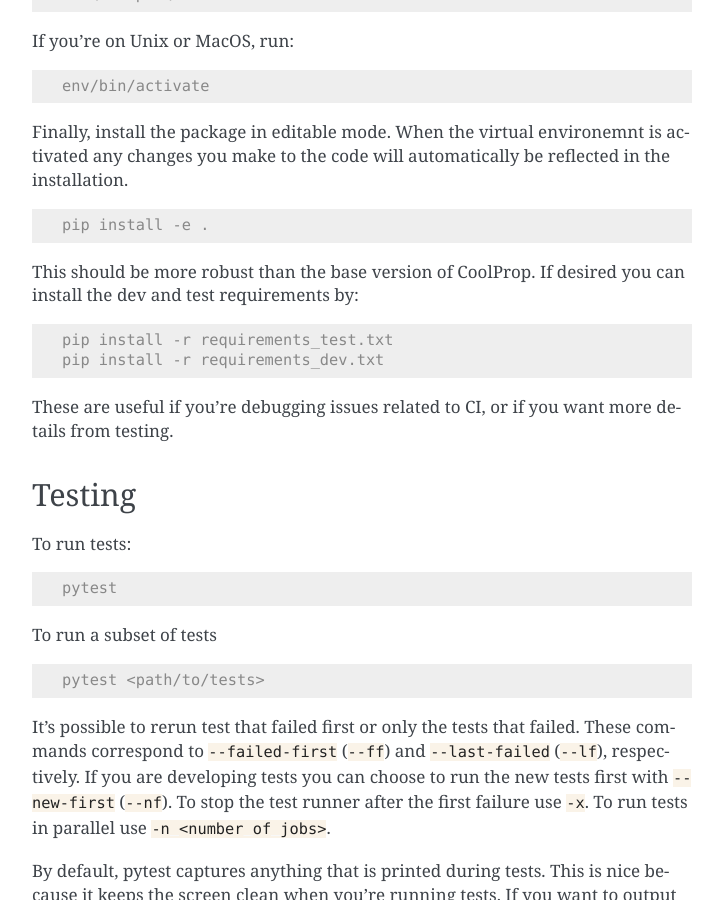
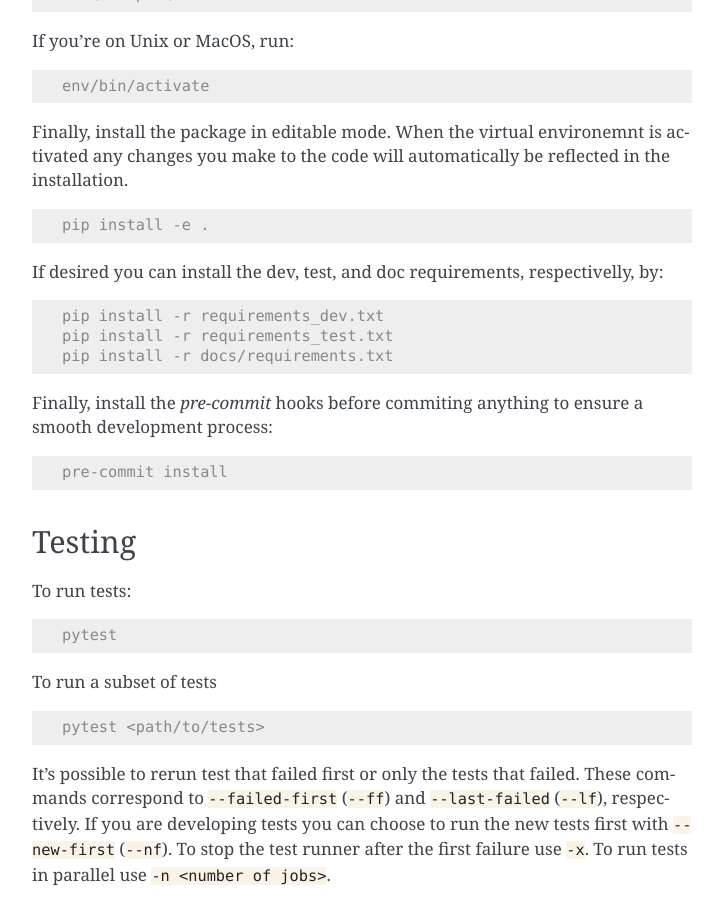
Before and after one commit to andfranklin/ErnosCube, a Sphinx documentation site: the page built from docs/installation.rst, in a window 1280 px wide and 900 px high, scrolled down 1058 px. Shown: the whole window, without its empty margins (388-1111 px from the left). Built offline with Sphinx 7.4.7, drawn with Linux system fonts in a browser that asks for light colours.

Commit message:
Integrating black as the code formatter.

```diff
--- a/README.rst
+++ b/README.rst
@@ -2,7 +2,7 @@
 ErnosCube
 =========
 
-|Build| |Coverage| |Documentation|
+|Build| |Coverage| |Documentation| |Code Style|
 
 .. |Build| image:: https://travis-ci.org/andfranklin/ErnosCube.svg?branch=master
     :target: https://travis-ci.org/andfranklin/ErnosCube
@@ -14,6 +14,9 @@
     :target: https://ernoscube.readthedocs.io/en/latest/?badge=latest
     :alt: Documentation Status
 
+.. |Code Style| image:: https://img.shields.io/badge/code%20style-black-000000.svg
+    :target: https://github.com/psf/black
+
 Another Rubik's Cube simulator because ¯\\_(ツ)_/¯
 
 
--- a/docs/installation.rst
+++ b/docs/installation.rst
@@ -86,16 +86,20 @@
 
   pip install -e .
 
-This should be more robust than the base version of CoolProp. If desired you
-can install the dev and test requirements by:
+If desired you can install the dev, test, and doc requirements, respectivelly, by:
 
 .. code-block:: console
 
+  pip install -r requirements_dev.txt
   pip install -r requirements_test.txt
-  pip install -r requirements_dev.txt
+  pip install -r docs/requirements.txt
 
-These are useful if you're debugging issues related to CI, or if you want more
-details from testing.
+Finally, install the `pre-commit` hooks before commiting anything to ensure
+a smooth development process:
+
+.. code-block:: console
+
+  pre-commit install
 
 
 Testing
--- /dev/null
+++ b/requirements_dev.txt
@@ -0,0 +1,2 @@
+black>=20.8b
+pre-commit>=2.7
```
Also changed, not shown: pyproject.toml (added, +22 -0 lines), .pre-commit-config.yaml (added).
